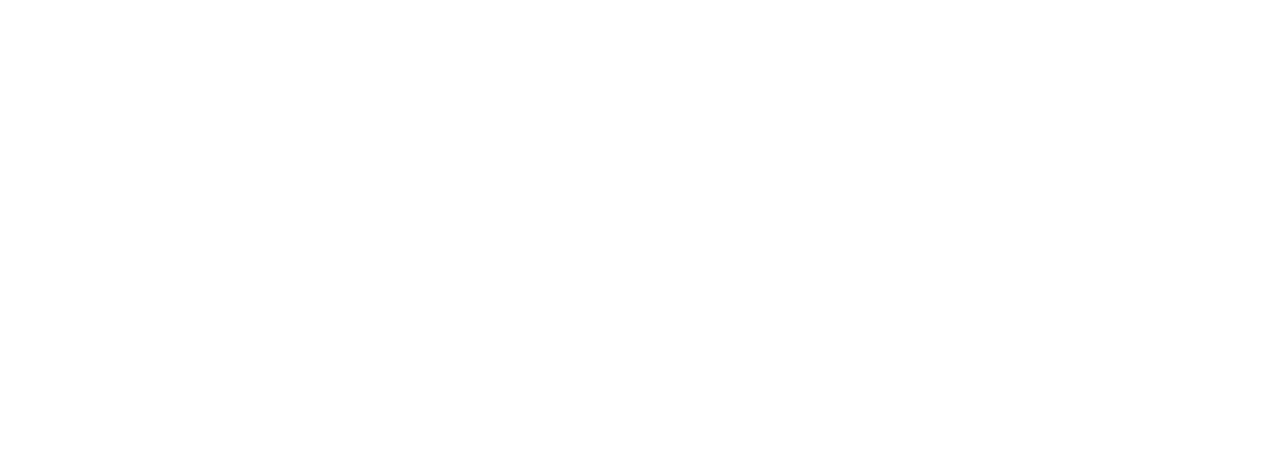
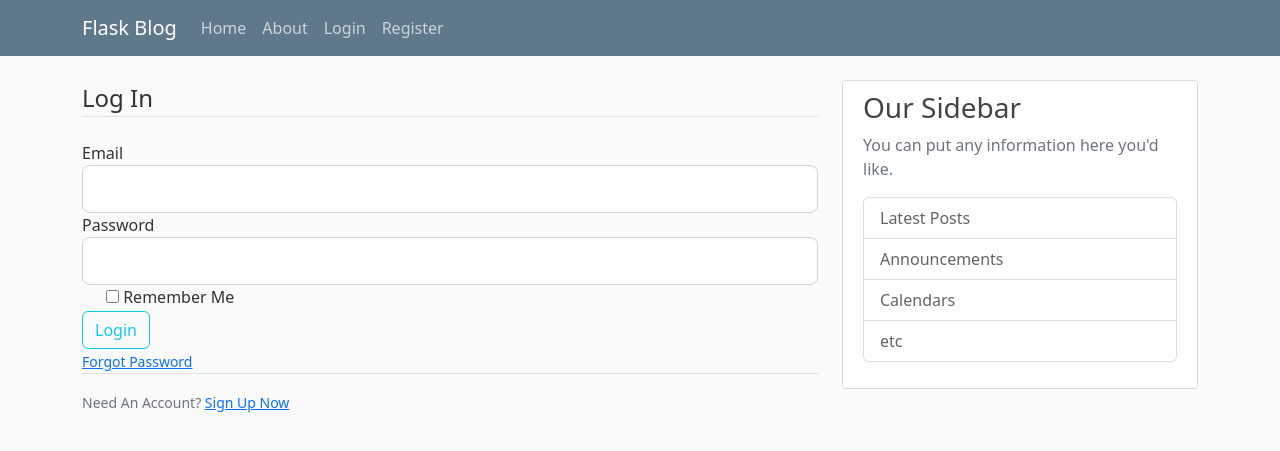
Before and after one commit to JakubSamul/flaskblog, a Flask app: page /login in a window 1280 px wide. Before the commit the part shown is empty. Shown: the top 451 px of the page. Run offline with Flask 2, Linux system fonts and the light colour scheme.

Commit message:
3 filmik panel logowania i rejestracji

```diff
--- a/flaskblog.py
+++ b/flaskblog.py
@@ -1,5 +1,5 @@
 from turtle import title
-from flask import Flask, render_template, url_for
+from flask import Flask, render_template, url_for, flash, redirect
 from forms import RegistrationForm, LoginForm
 
 app = Flask(__name__)
@@ -33,15 +33,24 @@ def about():
     return render_template("about.html", title="About")
 
 
-@app.route("/reginstert")
+@app.route("/register", methods=["GET", "POST"])
 def reginster():
     form = RegistrationForm()
+    if form.validate_on_submit():
+        flash(f"Account created for {form.username.data}!", "success")
+        return redirect(url_for("home"))
     return render_template("reginster.html", title="Reginster", form=form)
 
 
-@app.route("/login")
+@app.route("/login", methods=["GET", "POST"])
 def login():
     form = LoginForm()
+    if form.validate_on_submit():
+        if form.email.data == "admin@blog.com" and form.password.data == "password":
+            flash("You have been logged in!", "success")
+            return redirect(url_for("home"))
+        else:
+            flash("Login Unsuccessful. Please check username and password", "danger")
     return render_template("login.html", title="Login", form=form)
 
 
--- a/templates/layout.html
+++ b/templates/layout.html
@@ -26,12 +26,12 @@
                 </button>
                 <div class="collapse navbar-collapse" id="navbarToggle">
                     <div class="navbar-nav mr-auto">
-                        <a class="nav-item nav-link" href="/">Home</a>
-                        <a class="nav-item nav-link" href="/about">About</a>
+                        <a class="nav-item nav-link" href="{{ url_for('home') }}">Home</a>
+                        <a class="nav-item nav-link" href="{{ url_for('about') }}">About</a>
                     </div>
                     <!-- Navbar Right Side -->
                     <div class="navbar-nav">
-                        <a class="nav-item nav-link" href="/login">Login</a>
+                        <a class="nav-item nav-link" href="{{ url_for('login') }}">Login</a>
                         <a class="nav-item nav-link" href="/register">Register</a>
                     </div>
                 </div>
@@ -42,6 +42,15 @@
     <main role="main" class="container">
         <div class="row">
             <div class="col-md-8">
+                {% with messages = get_flashed_messages(with_categories=true) %}
+                {% if massages %}
+                {% for category, message in messages %}
+                <div class="alert alert-{{ category }}">
+                    {{ message }}
+                </div>
+                {% endfor %}
+                {% endif %}
+                {% endwith %}
                 {% block content %}{% endblock %}
             </div>
             <div class="col-md-4">
--- a/templates/login.html
+++ b/templates/login.html
@@ -0,0 +1,54 @@
+{% extends "layout.html" %}
+{% block content %}
+<div class="" content-section>
+    <form method="POST" action="">
+        {{ form.hidden_tag() }}
+        <fieldset class="form-group">
+            <legend class="border-bottom mb-4">Log In</legend>
+            <div class="form-group">
+                {{ form.email.label(class="form-control-label") }}
+                {% if form.email.errors %}
+                {{ form.email(class="form-control form-control-lg is-invalid") }}
+                <div class="invlid-feedback">
+                    {% for error in form.email.errors %}
+                    <span>{{ error }}</span>
+                    {% endfor %}
+                </div>
+                {% else %}
+                {{ form.email(class="form-control form-control-lg") }}
+                {% endif %}
+            </div>
+            <div class="form-group">
+                {{ form.password.label(class="form-control-label") }}
+                {% if form.password.errors %}
+                {{ form.password(class="form-control form-control-lg is-invalid") }}
+                <div class="invlid-feedback">
+                    {% for error in form.password.errors %}
+                    <span>{{ error }}</span>
+                    {% endfor %}
+                </div>
+                {% else %}
+                {{ form.password(class="form-control form-control-lg") }}
+                {% endif %}
+            </div>
+            <dev class="form-check">
+                {{ form.remember(class="form-check-imput") }}
+                {{ form.remember.label(class="form-check-label") }}
+            </dev>
+        </fieldset>
+        <div class="form-group">
+            {{ form.submit(class="btn btn-outline-info") }}
+        </div>
+        <div>
+            <small class="text-muted ml-2">
+                <a href="#">Forgot Password</a>
+            </small>
+        </div>
+    </form>
+</div>
+<div class="border-top pt-3">
+    <small class="text-muted">
+        Need An Account? <a class="ml-2" href="{{ url_for('login') }}">Sign Up Now</a>
+    </small>
+</div>
+{% endblock content %}
```
Also changed, not shown: templates/reginster.html (+38 -1 lines).
